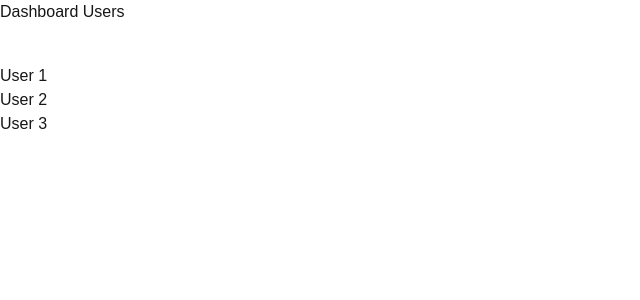
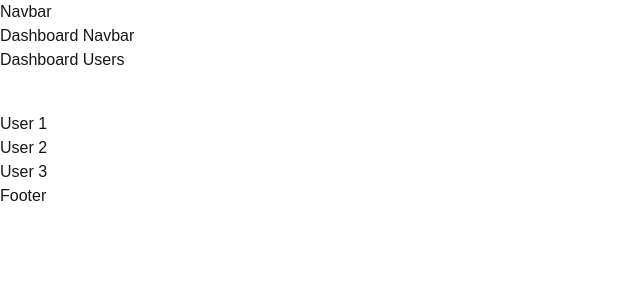
Before and after one commit to Maysha-Khanom-Moon/next-js-projects, a Next.js app in the folder again_final-mvp/: page /dashboard/users in a window 1280 px wide. Shown: the top 300 px of the page, without its empty margins (0-640 px from the left). Built offline with nearby package versions, Linux system fonts and the light colour scheme.

Commit message:
Route groups: organize layouts, templates, etc.

```diff
--- /dev/null
+++ b/again_final-mvp/app/(root)/dashboard/layout.tsx
@@ -0,0 +1,12 @@
+import React from 'react'
+
+const Layout = ({ children }: { children: React.ReactNode}) => {
+  return (
+    <div>
+        <h1>Dashboard Navbar</h1>
+        {children}
+    </div>
+  )
+}
+
+export default Layout
--- a/again_final-mvp/app/layout.tsx
+++ b/again_final-mvp/app/layout.tsx
@@ -27,7 +27,9 @@
       <body
         className={`${geistSans.variable} ${geistMono.variable} antialiased`}
       >
+        Navbar
         {children}
+        Footer
       </body>
     </html>
   );
```
Also changed, not shown: again_final-mvp/app/(root)/about/page.tsx (renamed from again_final-mvp/app/about/page.tsx), again_final-mvp/app/(root)/dashboard/analytics/page.tsx (renamed from again_final-mvp/app/dashboard/analytics/page.tsx), again_final-mvp/app/(root)/dashboard/users/[id]/page.tsx (renamed from again_final-mvp/app/dashboard/users/[id]/page.tsx), again_final-mvp/app/(root)/dashboard/users/page.tsx (renamed from again_final-mvp/app/dashboard/users/page.tsx).
